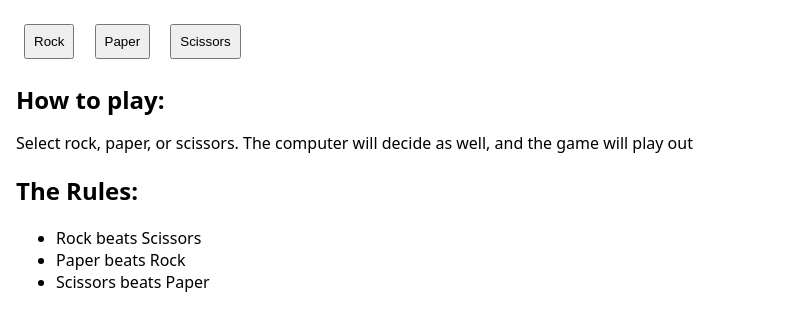
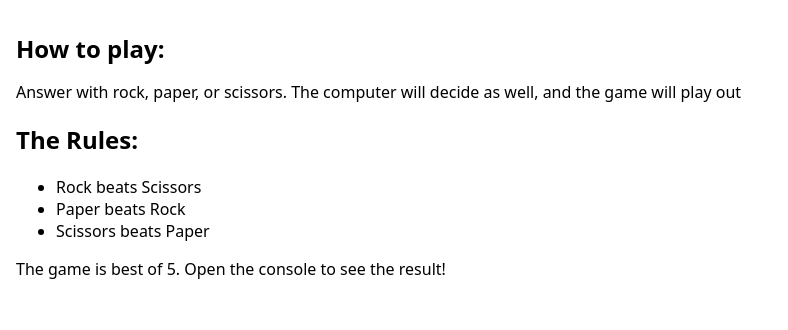
Before and after one commit to Dezertman1/odin-rockpaperscissors, a plain HTML site: page index.html in a window 1280 px wide. Shown: the whole page, without its empty margins (0-788 px from the left). Drawn offline with Linux system fonts and the light colour scheme.

Commit message:
Revert "Add UI functionality and write JS accordingly"
This reverts commit f99d3c5f49a7935ff7fb7e991a5323b2155f4d7e.

```diff
--- a/index.html
+++ b/index.html
@@ -9,20 +9,10 @@
   </head>
   <body>
     <main>
-      <button id="rock">Rock</button>
-      <button id="paper">Paper</button>
-      <button id="scissors">Scissors</button>
-
       <div id="results">
-
-      </div>
-      <div id="score">
-
-      </div>
-
       <h1>How to play:</h1>
       <p>
-        Select rock, paper, or scissors. The computer will decide as well,
+        Answer with rock, paper, or scissors. The computer will decide as well,
         and the game will play out
       </p>
       <h2>The Rules:</h2>
@@ -31,6 +21,7 @@
         <li>Paper beats Rock</li>
         <li>Scissors beats Paper</li>
       </ul>
+      <p>The game is best of 5. Open the console to see the result!</p>
     </main>
   </body>
 </html>
```
